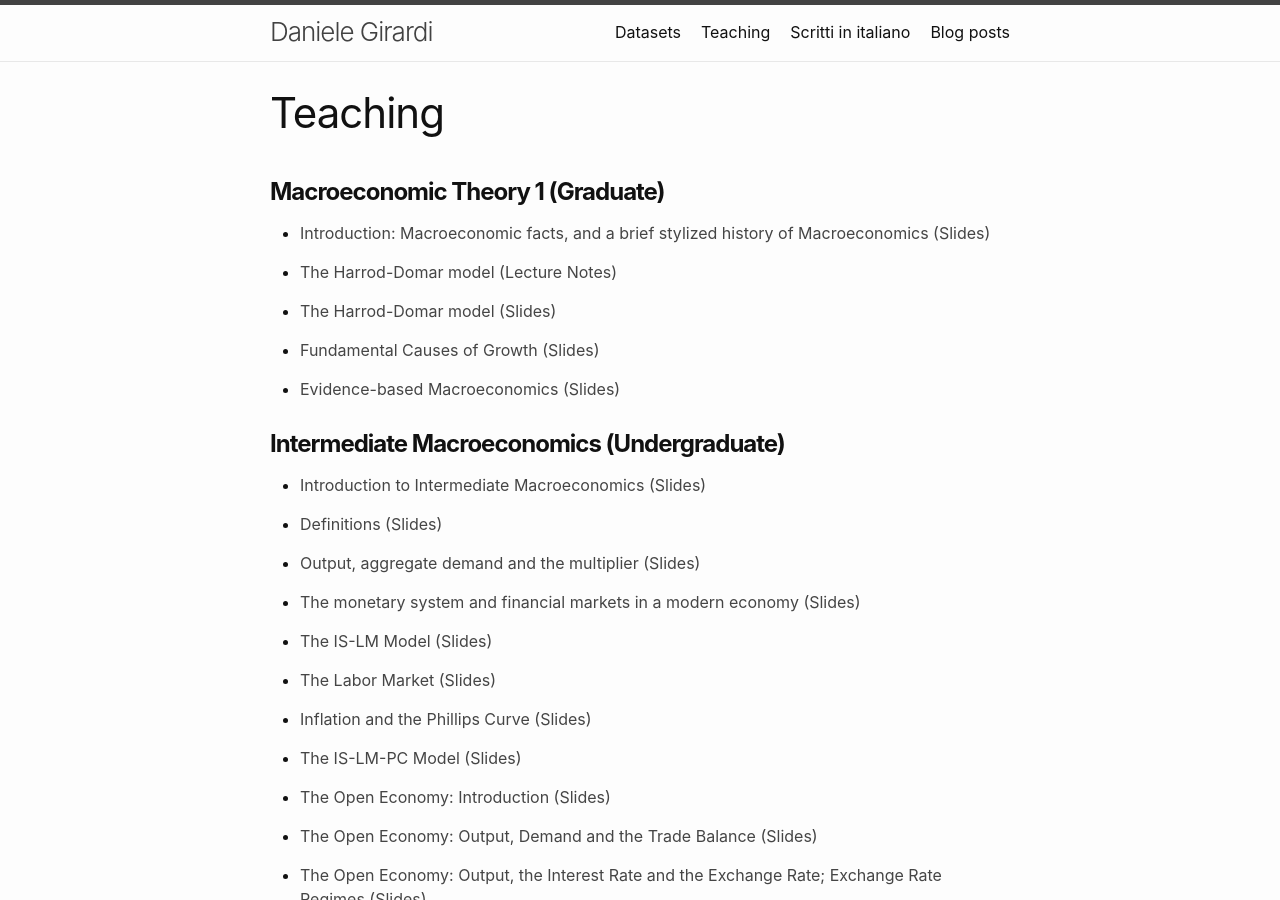
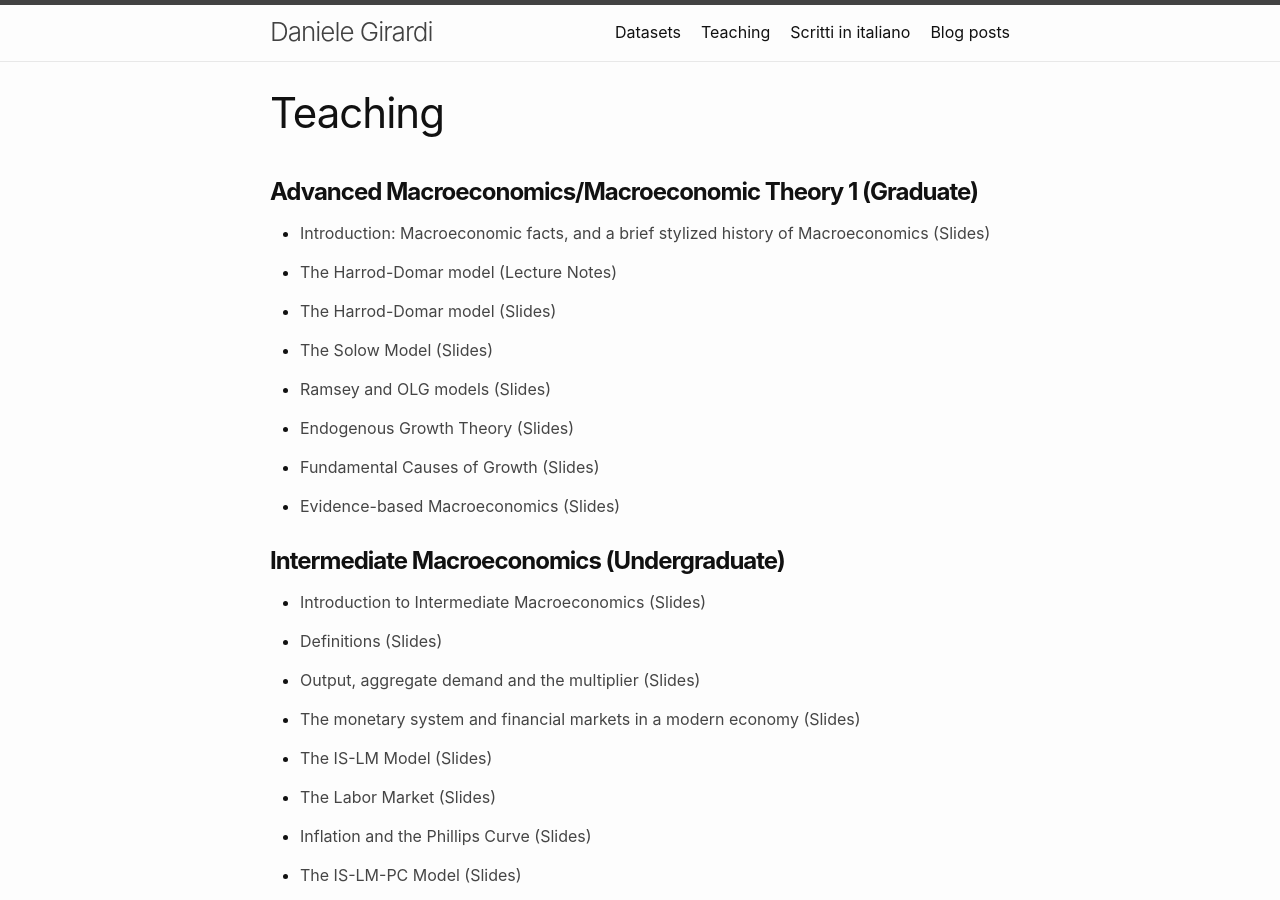
Before and after one commit to danielegirardi/danielegirardi.github.io, a Jekyll site: the page built from teaching.md, in a window 1280 px wide and 900 px high. Built offline with Jekyll 4.4.1, drawn with Linux system fonts in a browser that asks for light colours.

Commit message:
Update teaching.md

```diff
--- a/teaching.md
+++ b/teaching.md
@@ -5,7 +5,7 @@ permalink: /teaching/
 ---
 
 <h1><strong style="font-size: 1.5rem;">
-Macroeconomic Theory 1 (Graduate)</strong></h1>
+Advanced Macroeconomics/Macroeconomic Theory 1 (Graduate)</strong></h1>
 
 <ul style="list-style-type: disc;">
  	<li><a style="color: #454545;" href="https://danielegirardi.github.io/posts/documents/7SSPP402_2023_Slides_Introduction.pdf" target="_blank" rel="noopener"> Introduction: Macroeconomic facts, and a brief stylized history of Macroeconomics (Slides)</a><br/></li>
@@ -20,7 +20,19 @@ Macroeconomic Theory 1 (Graduate)</strong></h1>
 </ul>
 
 <ul style="list-style-type: disc;">
- 	<li><a style="color: #454545;" href="https://danielegirardi.github.io/posts/documents/Econ705_SP21_Slides_Fundamental_Causes.pdf" target="_blank" rel="noopener">Fundamental Causes of Growth (Slides)</a><br/></li>
+ 	<li><a style="color: #454545;" href="https://danielegirardi.github.io/posts/documents/7SSPP402_2023_Slides_Solow.pdf" target="_blank" rel="noopener">The Solow Model (Slides)</a><br/></li>
+</ul>
+
+<ul style="list-style-type: disc;">
+ 	<li><a style="color: #454545;" href="https://danielegirardi.github.io/posts/documents/7SSPP402_2023_Slides_third_class.pdf" target="_blank" rel="noopener">Ramsey and OLG models (Slides)</a><br/></li>
+</ul>
+
+<ul style="list-style-type: disc;">
+ 	<li><a style="color: #454545;" href="https://danielegirardi.github.io/posts/documents/7SSPP402_2023_Slides_EGT.pdf" target="_blank" rel="noopener">Endogenous Growth Theory (Slides)</a><br/></li>
+</ul>
+
+<ul style="list-style-type: disc;">
+ 	<li><a style="color: #454545;" href="https://danielegirardi.github.io/posts/documents/7SSPP402_2023_Slides_FundamentalCauses.pdf" target="_blank" rel="noopener">Fundamental Causes of Growth (Slides)</a><br/></li>
 </ul>
 
 <ul style="list-style-type: disc;">
```
